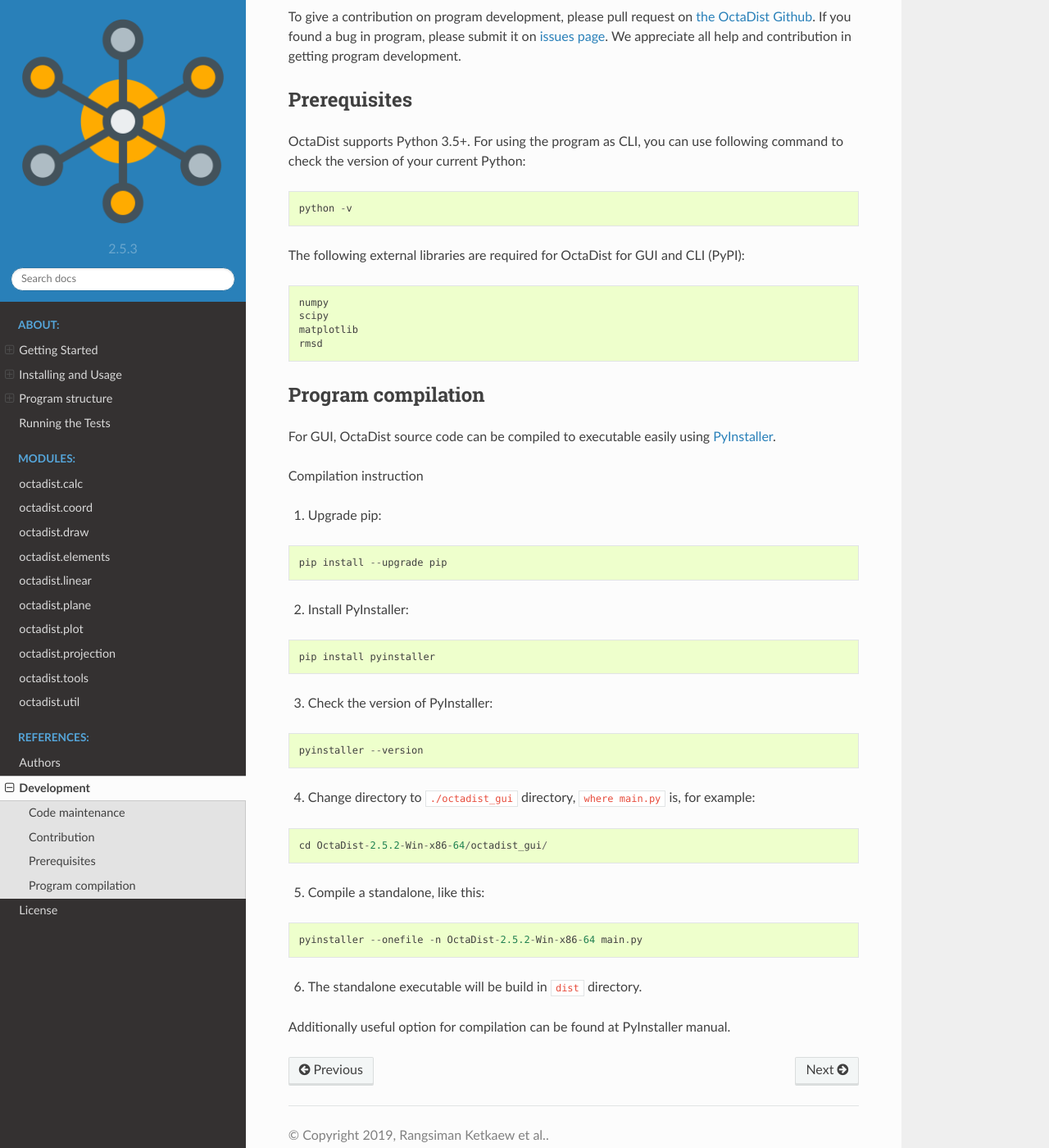
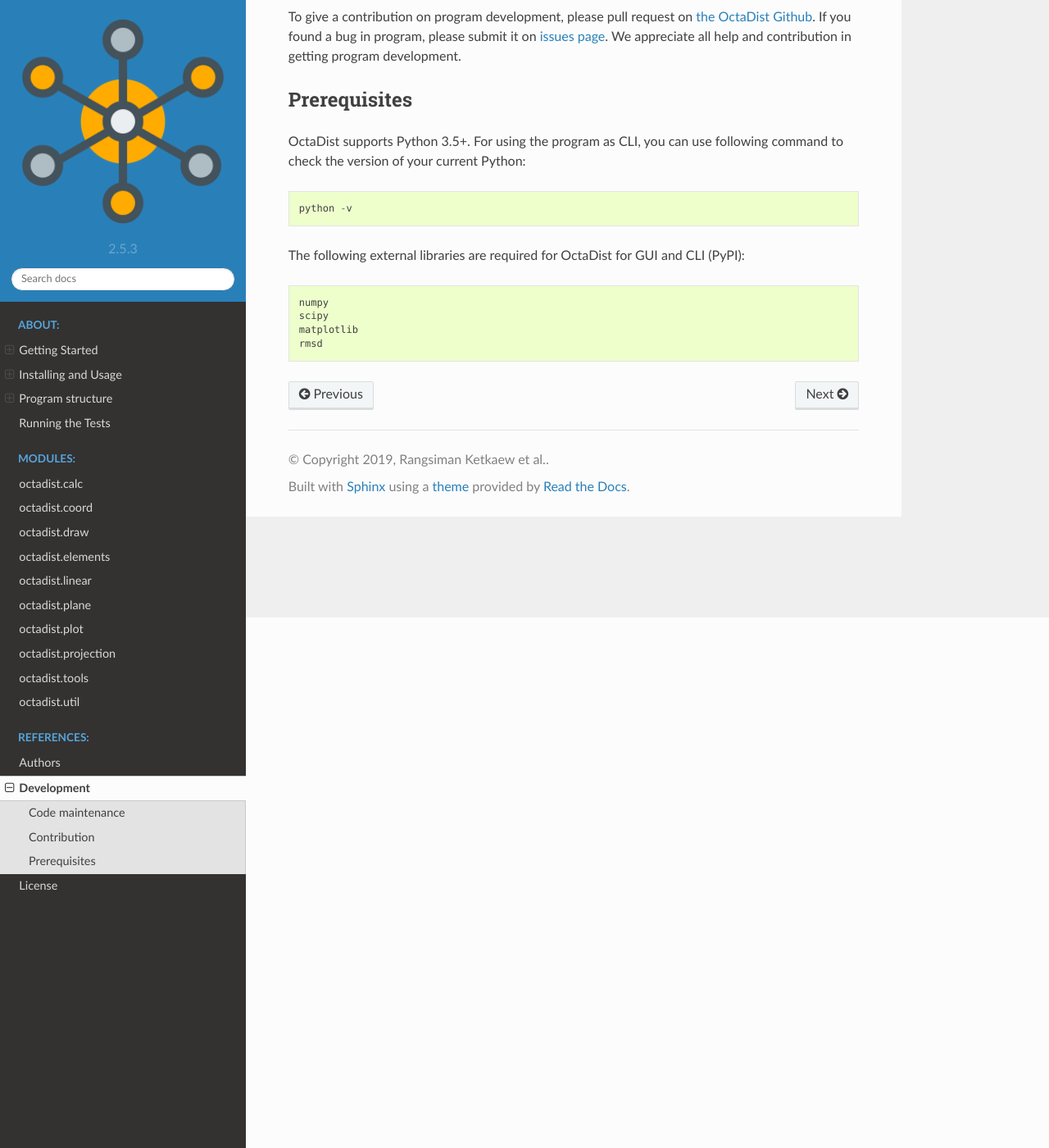
Before and after one commit to OctaDist/OctaDist-PyPI, a Sphinx documentation site: the page built from docs/reference/development.rst, in a window 1280 px wide and 1400 px high, scrolled down 647 px. Shown: the whole window at 82% size. Built offline with Sphinx 7.4.7 and the Read the Docs theme 2.0.0, drawn with Linux system fonts in a browser that asks for light colours.

Commit message:
Updated docs files.

```diff
--- a/docs/about/getting_started.rst
+++ b/docs/about/getting_started.rst
@@ -26,7 +26,7 @@
 
 Bug report
 ----------
-    For reporting bugs in OctaDist, please submit issues on OctaDist Github.
+    For reporting bugs in OctaDist, please submit issues on OctaDist-PyPI Github.
 
 Project team
 ------------
--- a/docs/about/program_structure.rst
+++ b/docs/about/program_structure.rst
@@ -2,13 +2,12 @@
 Program structure
 =================
 
-Program structure of OctaDist
------------------------------
+Program structure of OctaDist-PyPI
+----------------------------------
 
 ==========  ================================
 Function    Description
 ==========  ================================
-main        Main program
 coord       Manipulating atomic coordinates
 elements    Atomic properties
 calc        Calculating distortion parameters
--- a/docs/reference/development.rst
+++ b/docs/reference/development.rst
@@ -53,46 +53,3 @@
   scipy
   matplotlib
   rmsd
-
-
-Program compilation
--------------------
-
-For GUI, OctaDist source code can be compiled to executable easily using
-`PyInstaller <https://www.pyinstaller.org/>`_.
-
-Compilation instruction
-
-1. Upgrade pip:
-
-::
-
-   pip install --upgrade pip
-
-2. Install PyInstaller:
-
-::
-
-   pip install pyinstaller
-
-3. Check the version of PyInstaller:
-
-::
-
-   pyinstaller --version
-
-4. Change directory to ``./octadist_gui`` directory, ``where main.py`` is, for example:
-
-::
-
-   cd OctaDist-2.5.2-Win-x86-64/octadist_gui/
-
-5. Compile a standalone, like this:
-
-::
-
-   pyinstaller --onefile -n OctaDist-2.5.2-Win-x86-64 main.py
-
-6. The standalone executable will be build in ``dist`` directory.
-
-Additionally useful option for compilation can be found at PyInstaller manual.
```
Also changed, not shown: other parts of docs/about/program_structure.rst (+0 -1 lines), docs/index.rst (+5 -2 lines).
